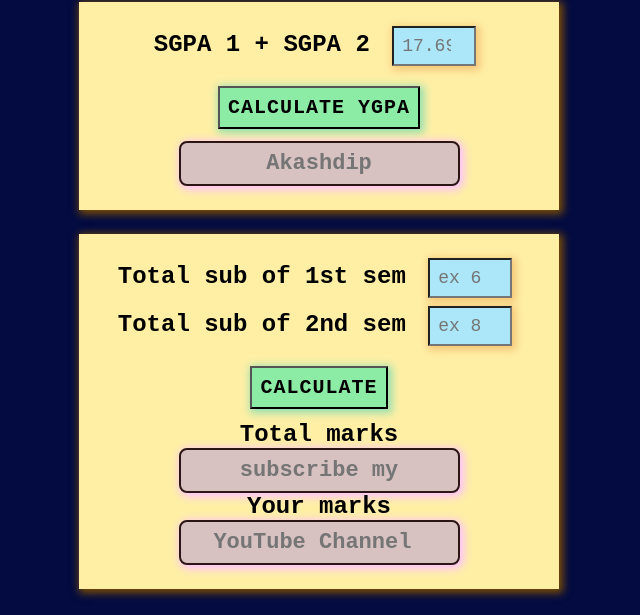
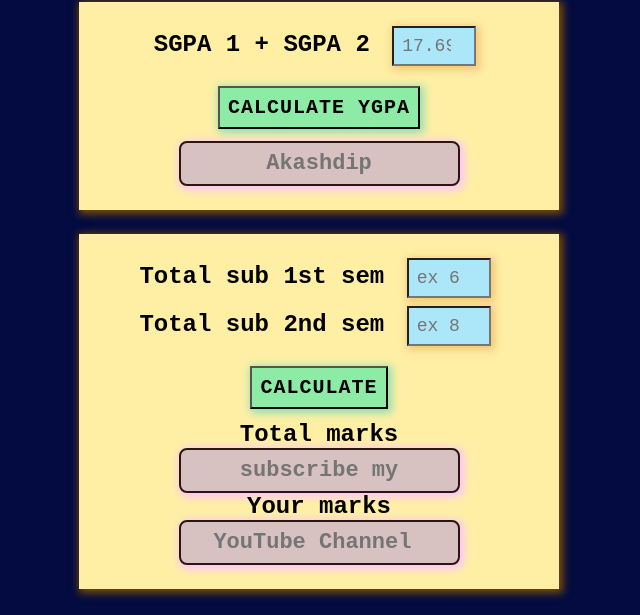
Before and after one commit to akashdip2001/ygpa-to-percentage-calculator, a plain HTML site: page index.html in a window 1280 px wide. Shown: the part 95-710 px from the top of the page, without its empty margins (321-961 px from the left). Drawn offline with Linux system fonts and the light colour scheme.

Commit message:
Update index.html

```diff
--- a/index.html
+++ b/index.html
@@ -33,8 +33,8 @@
     <div>
 
         <!-- Defines a field for entering a number -->
-        <h2> Total sub of 1st sem <input type="number" id="sub1" placeholder="ex 6" />
-            Total sub of 2nd sem
+        <h2> Total sub 1st sem <input type="number" id="sub1" placeholder="ex 6" />
+            Total sub 2nd sem
             <input type="number" id="sub2" placeholder="ex 8" />
         </h2>
 
```
